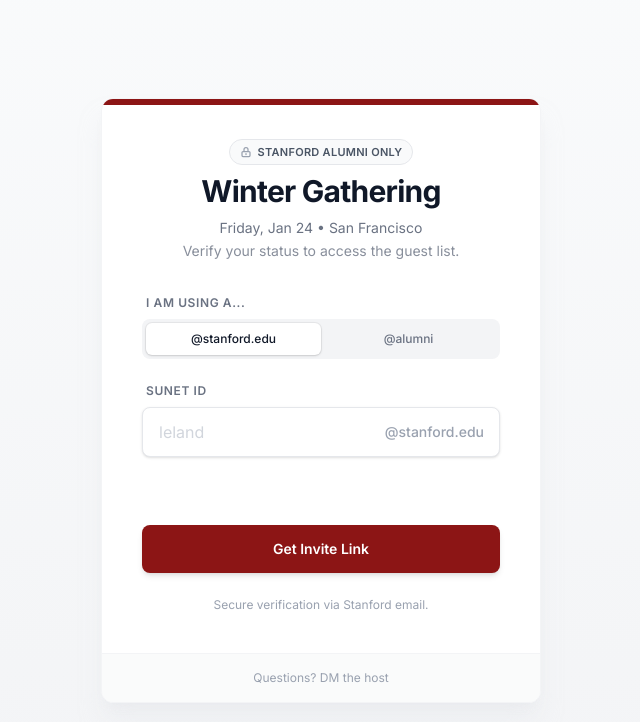
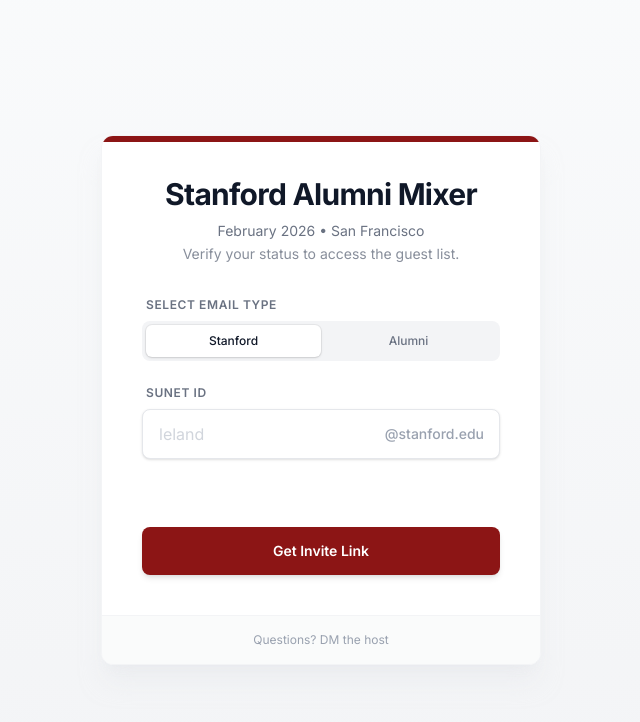
Before and after one commit to allenwang0/invites, a Next.js app: page / in a window 1280 px wide. Shown: the top 722 px of the page, without its empty margins (319-959 px from the left). Built offline with nearby package versions, Linux system fonts and the light colour scheme.

Commit message:
Update input

```diff
--- a/app/page.tsx
+++ b/app/page.tsx
@@ -11,7 +11,6 @@
   const [message, setMessage] = useState('');
   const [hasSubmitted, setHasSubmitted] = useState(false);
 
-  // Ref for focus management on error
   const inputRef = useRef<HTMLInputElement>(null);
 
   useEffect(() => {
@@ -25,7 +24,6 @@
   const handleSubmit = async (e: React.FormEvent) => {
     e.preventDefault();
 
-    // 1. Clean Input
     const cleanId = sunetId.split('@')[0].trim();
 
     if (!cleanId) {
@@ -35,7 +33,6 @@
       return;
     }
 
-    // 2. Construct Email
     const fullEmail = `${cleanId}${domain}`;
 
     setStatus('loading');
@@ -54,16 +51,15 @@
         throw new Error(data.error || 'Verification failed.');
       }
 
-      // 3. Success
       setStatus('success');
       setSunetId('');
+      localStorage.setItem('sentEmail', fullEmail);
       localStorage.setItem('inviteSent', 'true');
       setHasSubmitted(true);
 
     } catch (error: any) {
       setStatus('error');
       setMessage(error.message);
-      // If it's a specific error, focus input again
       if (error.message.includes('valid')) {
          inputRef.current?.focus();
       }
@@ -92,29 +88,22 @@
 
           {/* Header Section */}
           <div className="mb-8 text-center space-y-2">
-            <div className="inline-flex items-center gap-1.5 px-2.5 py-1 rounded-full bg-gray-50 border border-gray-200 text-[11px] font-semibold tracking-wide text-gray-600 uppercase">
-              <svg className="w-3 h-3 text-gray-400" fill="none" viewBox="0 0 24 24" stroke="currentColor" strokeWidth="2.5">
-                <path strokeLinecap="round" strokeLinejoin="round" d="M12 15v2m-6 4h12a2 2 0 002-2v-6a2 2 0 00-2-2H6a2 2 0 00-2 2v6a2 2 0 002 2zm10-10V7a4 4 0 00-8 0v4h8z" />
-              </svg>
-              Stanford Alumni Only
-            </div>
             <h1 className="text-3xl font-bold tracking-tight text-gray-900">
-              Winter Gathering
+              Stanford Alumni Mixer
             </h1>
             <p className="text-gray-500 text-sm leading-relaxed">
-              Friday, Jan 24 • San Francisco<br />
+              February 2026 • San Francisco<br />
               <span className="opacity-80">Verify your status to access the guest list.</span>
             </p>
           </div>
 
-          {/* Logic Switch: Form vs Success */}
           {!hasSubmitted ? (
             <form onSubmit={handleSubmit} className="space-y-6">
 
               {/* Domain Toggle */}
               <div>
                 <label className="block text-xs font-semibold text-gray-500 uppercase tracking-wider mb-2 ml-1">
-                  I am using a...
+                  Select Email Type
                 </label>
                 <div className="bg-gray-100 p-1 rounded-lg flex relative">
                   <button
@@ -126,7 +115,7 @@
                         : 'text-gray-500 hover:text-gray-900'
                     }`}
                   >
-                    @stanford.edu
+                    Stanford
                   </button>
                   <button
                     type="button"
@@ -137,7 +126,7 @@
                         : 'text-gray-500 hover:text-gray-900'
                     }`}
                   >
-                    @alumni
+                    Alumni
                   </button>
                 </div>
               </div>
@@ -169,14 +158,14 @@
                     required
                     disabled={status === 'loading'}
                   />
-                  {/* Domain Suffix Visual */}
+                  {/* Visual Suffix showing the actual domain */}
                   <span className="absolute right-4 text-gray-400 text-sm pointer-events-none select-none transition-opacity duration-200 font-medium">
                     {domain}
                   </span>
                 </div>
               </div>
 
-              {/* Live Error Message (ARIA Live) */}
+              {/* Error Message */}
               <div aria-live="polite" className="min-h-[20px]">
                 {status === 'error' && (
                   <p className="text-sm text-red-600 flex items-center gap-1.5 animate-in slide-in-from-top-1 fade-in duration-200">
@@ -207,10 +196,6 @@
                   'Get Invite Link'
                 )}
               </button>
-
-              <p className="text-xs text-center text-gray-400">
-                 Secure verification via Stanford email.
-              </p>
 
             </form>
           ) : (
```
